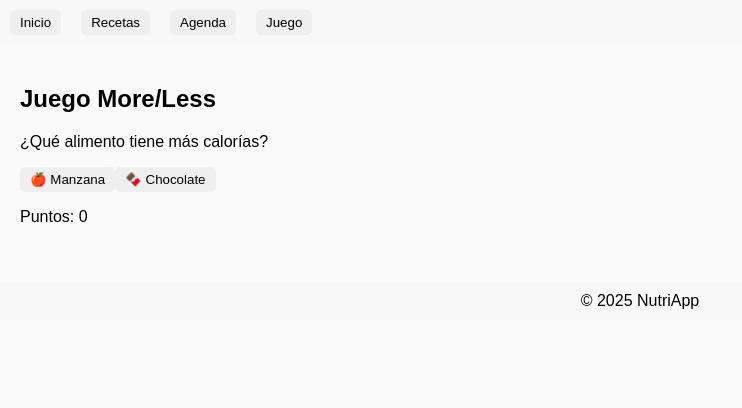
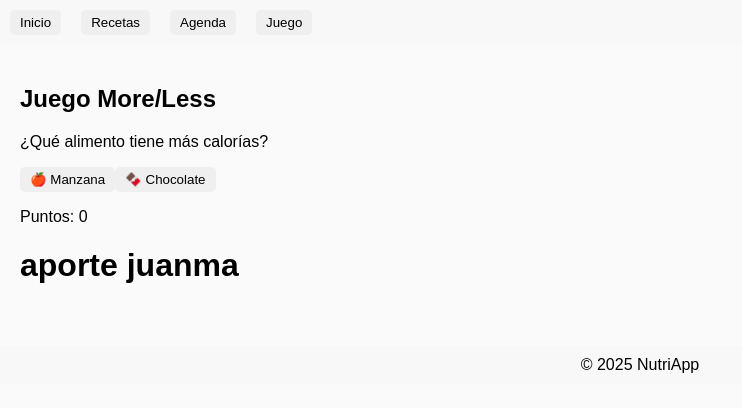
Before and after one commit to FranciscoRossetto/Pagina-para-nutricionista-interactiva, a React (Vite) app: page / in a window 1280 px wide. Both pictures are taken after a click on the button "Juego". Shown: the top 408 px of the page, without its empty margins (0-742 px from the left). Built offline with nearby package versions, Linux system fonts and the light colour scheme; the HTML template or start-up script is replaced by a standard one.

Commit message:
aporte juanma

```diff
--- a/src/components/MoreLessGame.tsx
+++ b/src/components/MoreLessGame.tsx
@@ -6,6 +6,7 @@ export const MoreLessGame = () => {
       <button>🍎 Manzana</button>
       <button>🍫 Chocolate</button>
       <p>Puntos: 0</p>
+      <h1>aporte juanma</h1>
     </div>
   );
 };
```
